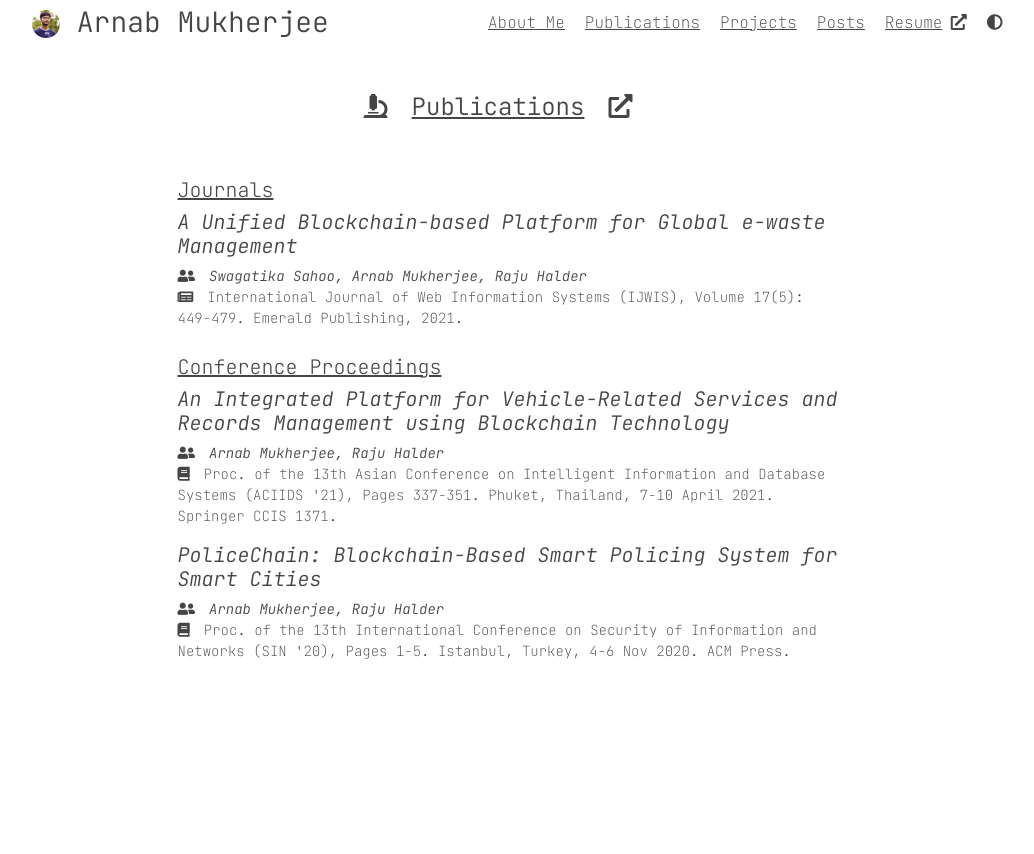
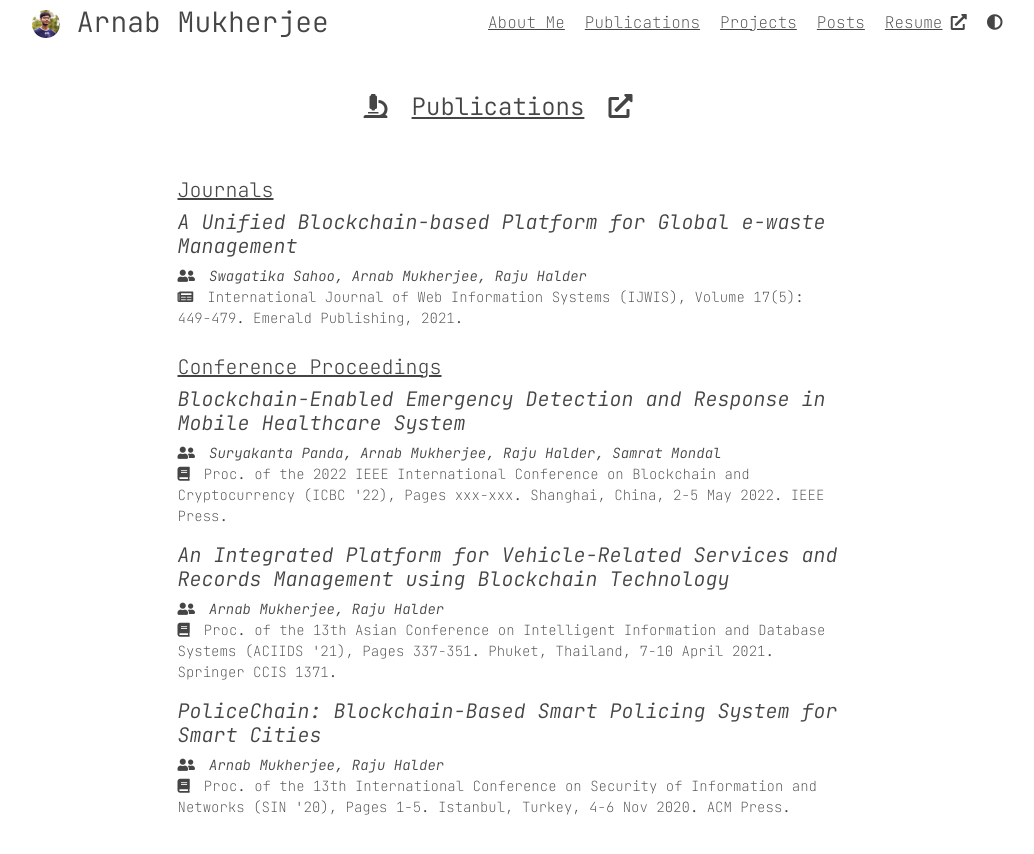
Before and after one commit to mukherjeearnab/mukherjeearnab.github.io, a React (Create React App) app: page /publications in a window 1280 px wide. Shown: the top 854 px of the page, without its empty margins (130-1164 px from the left). Before the commit the page ends 800 px from the top, so only its background shows below. Built offline with nearby package versions, Linux system fonts and the light colour scheme.

Commit message:
Added Resume PDF button, updated conference (added ICBC '22)

```diff
--- a/public/data/Conferences.json
+++ b/public/data/Conferences.json
@@ -1,4 +1,27 @@
 [
+    {
+        "name": "Proc. of the 2022 IEEE International Conference on Blockchain and Cryptocurrency (ICBC '22), Pages xxx-xxx. Shanghai, China, 2-5 May 2022. IEEE Press.",
+        "title": "Blockchain-Enabled Emergency Detection and Response in Mobile Healthcare System",
+        "authors": [
+            {
+                "name": "Suryakanta Panda",
+                "link": ""
+            },
+            {
+                "name": "Arnab Mukherjee",
+                "link": ""
+            },
+            {
+                "name": "Raju Halder",
+                "link": "https://www.iitp.ac.in/~halder/"
+            },
+            {
+                "name": "Samrat Mondal",
+                "link": ""
+            }
+        ],
+        "link": "https://link.springer.com/chapter/10.1007%2F978-981-16-1685-3_28"
+    },
     {
         "name": "Proc. of the 13th Asian Conference on Intelligent Information and Database Systems (ACIIDS '21), Pages 337-351. Phuket, Thailand, 7-10 April 2021. Springer CCIS 1371.",
         "title": "An Integrated Platform for Vehicle-Related Services and Records Management using Blockchain Technology",
--- a/src/components/Header.js
+++ b/src/components/Header.js
@@ -34,7 +34,7 @@ const Component = (props) => {
                         <Link to={"/posts"}>Posts</Link>
                     </span>
                     <span>
-                        <a href="https://mukherjeearnab.github.io/resume" target="blank">
+                        <a href="/static/Arnab_Mukherjee_Resume.pdf" target="blank">
                             Resume
                         </a>
                         &nbsp;&nbsp;
--- a/src/pages/Home.js
+++ b/src/pages/Home.js
@@ -21,6 +21,11 @@ const Home = () => {
                     passionate about landscape and wildlife photography and love playing the guitar and piano during my
                     spare time, and sometimes arrange scores for them.
                 </div>
+            </div>
+            <div className="row resume-button">
+                <a href="/static/Arnab_Mukherjee_Resume.pdf" target="blank">
+                    <i className="fas fa-download"></i> Download Resume
+                </a>
             </div>
             <div className="row">
                 <div className="about-social col-sm-10 col-11">
--- a/src/pages/css/Home.css
+++ b/src/pages/css/Home.css
@@ -55,3 +55,20 @@
 .about-contact {
     padding-top: 1em;
 }
+
+.resume-button a {
+    margin: 1em auto;
+    width: auto;
+    padding: 0.8em;
+    border: 0.06em solid #aaa;
+    border-radius: 5px;
+    text-decoration: none;
+    color: inherit;
+    font-family: "JetBrains Mono", monospace;
+    transition: 0.5s;
+}
+
+.resume-button a:hover {
+    background-color: #ddd;
+    color: #444;
+}
```
Also changed, not shown: package.json (line endings or trailing spaces), 2 other files (tests, documents, lock files or other folders).
